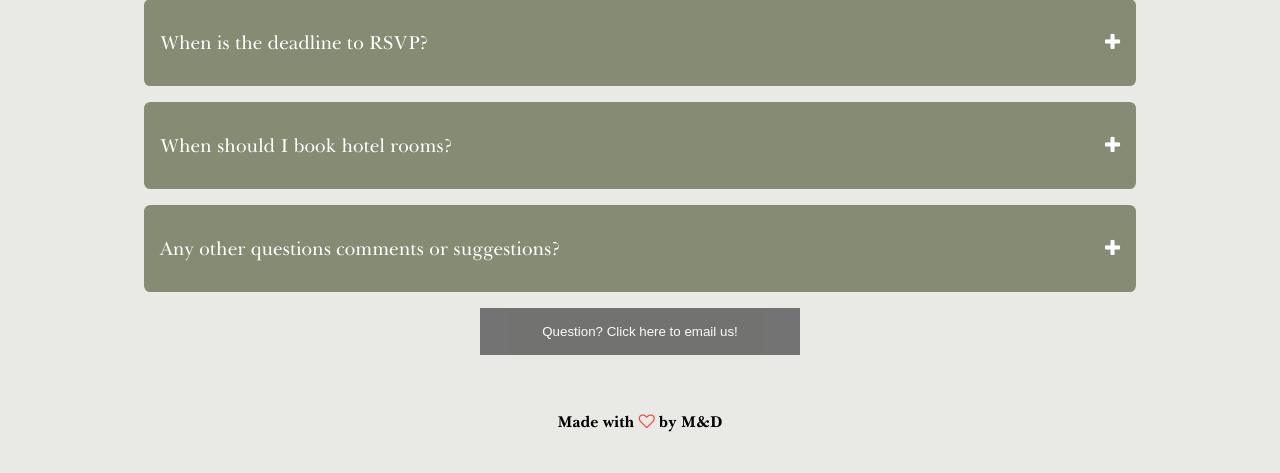
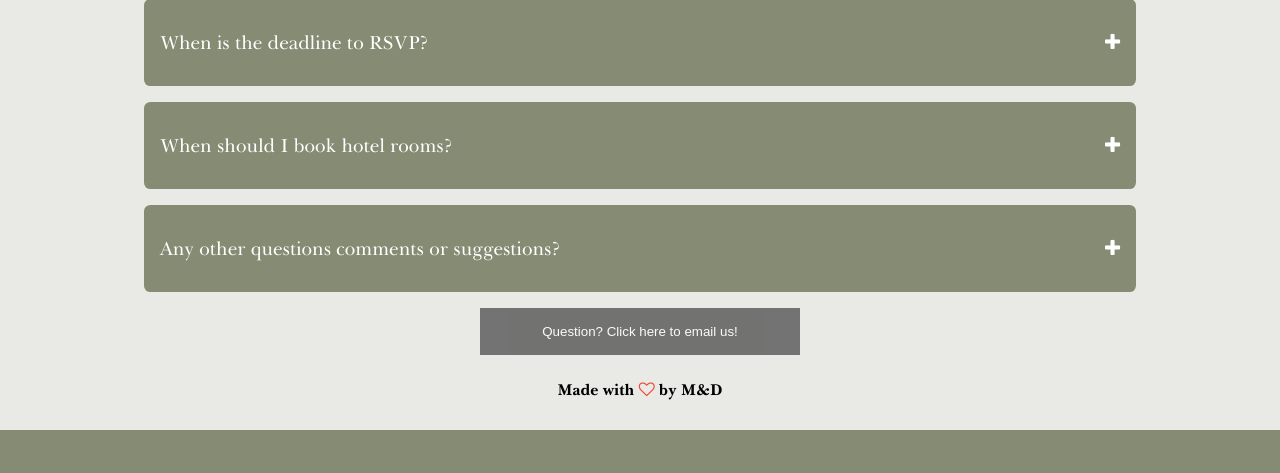
Before and after one commit to dcorney1/wedding_php, a PHP site: page /faq.php in a window 1280 px wide. Shown: the part 1256-1729 px from the top of the page. After the commit the page ends 1686 px from the top, so only its background shows below. Run offline with PHP 8.4, Linux system fonts and the light colour scheme.

Commit message:
fix button rsvp, fix style.css to fit to a page

```diff
--- a/includes/rsvp_html.inc.php
+++ b/includes/rsvp_html.inc.php
@@ -33,8 +33,6 @@
           echo "
           <form action=\"includes/rsvp.inc.php\" method=\"post\">
           <input type=\"text\" name=\"name\" placeholder=\"Full name...\">
-          <!-- <input type=\"text\" name=\"zip\" placeholder=\"Zip Code...\">
-          <input type=\"text\" name=\"email\" placeholder=\"Email...\"> -->
           <button type=\"submit\" name=\"submit\">RSVP</button>
           </form>";
         }
--- a/style.css
+++ b/style.css
@@ -182,8 +182,8 @@
 }
 
 .footer p{
-	margin-bottom: 2.5%;
-	margin-top: 2.5%;
+	/* margin-bottom: 2.5%;
+	margin-top: 2.5%; */
 	font-weight: 600;
 	vertical-align: middle;
 }
```
